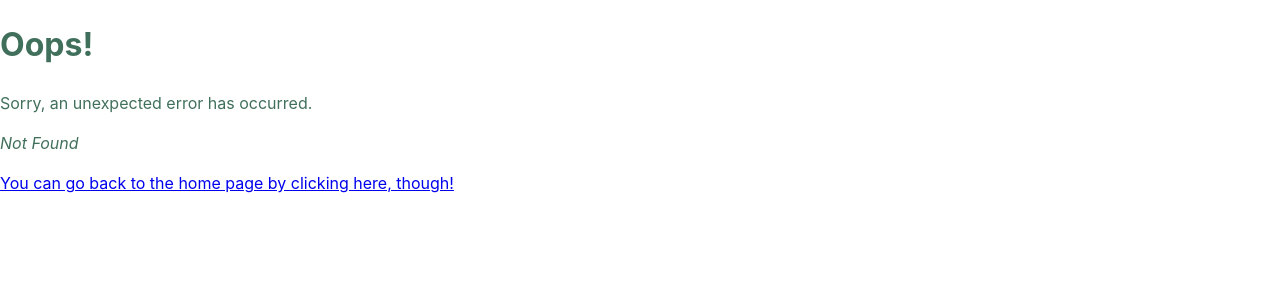
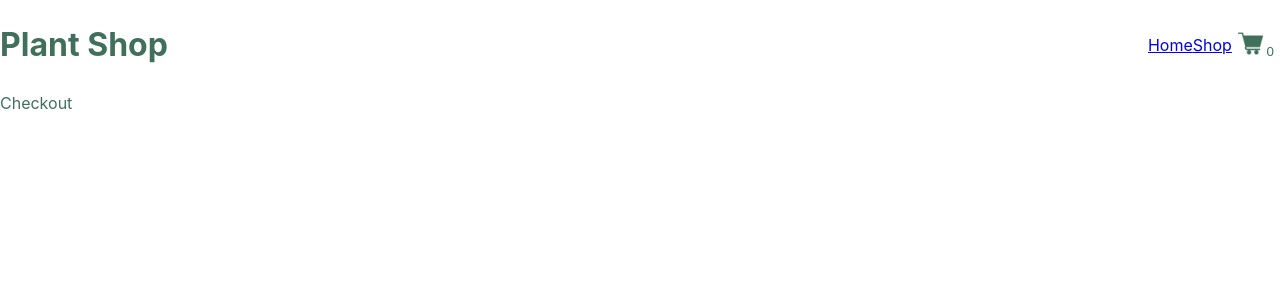
Before and after one commit to crolfs47/odin-react-shopping-cart, a React (Vite) app: page /checkout in a window 1280 px wide. Before the commit this address had no page. Shown: the top 300 px of the page. Built offline with nearby package versions, Linux system fonts and the light colour scheme.

Commit message:
Set up router for checkout page, get checkout button working

```diff
--- a/src/Router.jsx
+++ b/src/Router.jsx
@@ -3,7 +3,7 @@ import App from "./App";
 import Home from "./components/Home";
 import Shop from "./components/Shop";
 import ErrorPage from "./components/ErrorPage";
-import Cart from "./components/Cart";
+import Checkout from "./components/Checkout";
 
 const Router = () => {
   const router = createBrowserRouter([
@@ -24,6 +24,10 @@ const Router = () => {
           path: "shop",
           element: <Shop />,
         },
+        {
+          path: "checkout",
+          element: <Checkout />,
+        },
       ],
     },
   ]);
--- a/src/components/Cart.jsx
+++ b/src/components/Cart.jsx
@@ -1,5 +1,6 @@
 import "../styles/Cart.css";
 import closeImage from "../assets/close.png";
+import { Link } from "react-router-dom";
 
 const Cart = ({ cart, updateCart, cartOpen, setCartOpen }) => {
   const totalCost = cart.reduce((total, item) => {
@@ -24,6 +25,11 @@ const Cart = ({ cart, updateCart, cartOpen, setCartOpen }) => {
       updateCart(newCart);
     }
   };
+
+  const resetCart = () => {
+    setCartOpen(!cartOpen);
+    updateCart([]);
+  }
 
   return (
     <>
@@ -79,7 +85,7 @@ const Cart = ({ cart, updateCart, cartOpen, setCartOpen }) => {
           <div>Subtotal:</div>
           <div>${totalCost}</div>
         </div>
-        <button className="checkout-button">Checkout</button>
+        <Link to="checkout" className={"checkout-link"} onClick={resetCart}><button className="checkout-button">Checkout</button></Link>
       </div>
     </>
   );
--- a/src/components/Checkout.jsx
+++ b/src/components/Checkout.jsx
@@ -1,9 +1,11 @@
 import "../styles/Checkout.css";
 
-constCheckout = () => {
+const Checkout = () => {
   return (
     <>
       <div>Checkout</div>
     </>
   );
 };
+
+export default Checkout;
--- a/src/styles/Cart.css
+++ b/src/styles/Cart.css
@@ -86,6 +86,15 @@
   font-size: 1em;
   font-weight: bold;
   margin-top: 12px;
+  width: 100%;
+
+}
+
+.checkout-link {
+  font-size: 1em;
+  font-weight: bold;
+  color: white;
+  text-decoration: none;
 }
 
 .checkout-button:hover {
```
